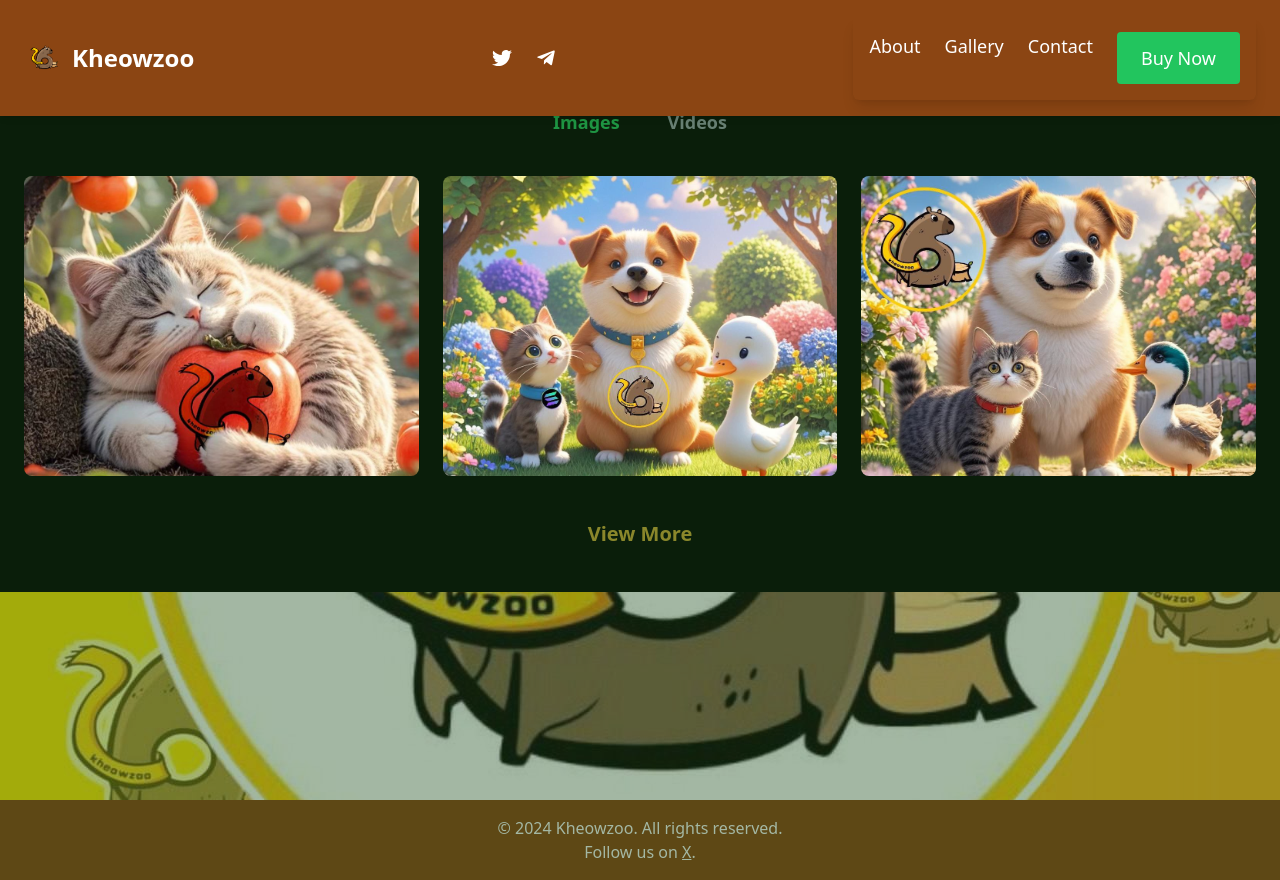
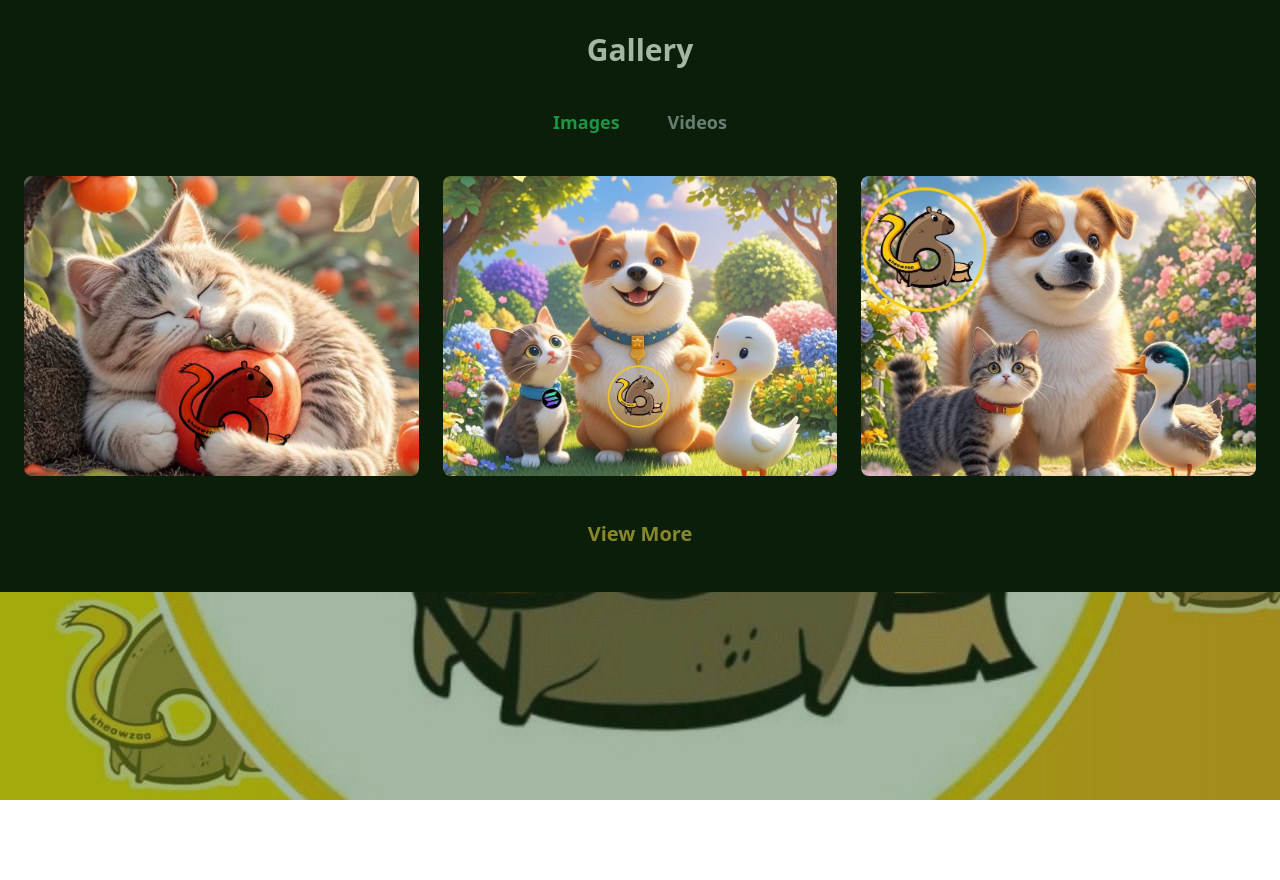
Before and after one commit to dylonluo/kheowzoo, a Next.js app: page /gallery in a window 1280 px wide. After the commit the page ends 800 px from the top, so only its background shows below. Built offline with nearby package versions, Linux system fonts and the light colour scheme.

Commit message:
fix header view

```diff
--- a/app/layout.tsx
+++ b/app/layout.tsx
@@ -1,7 +1,7 @@
 import type { Metadata } from "next";
 import localFont from "next/font/local";
-import Header from "./components/Header";
-import Footer from "./components/Footer";
+//import Header from "./components/Header";
+//import Footer from "./components/Footer";
 import "./globals.css";
 
 const geistSans = localFont({
@@ -57,9 +57,9 @@ export default function RootLayout({
       <body
         className={`${geistSans.variable} ${geistMono.variable} antialiased`}
       >
-        <Header />
+
         <main className="min-h-screen">{children}</main>
-        <Footer />
+
       </body>
     </html>
   );
--- a/app/page.tsx
+++ b/app/page.tsx
@@ -1,14 +1,17 @@
 //import Image from "next/image";
 
+import Footer from "./components/Footer";
+import Header from "./components/Header";
 import Hero from "./components/Hero";
 
 export default function Home() {
   return (
     <div className="">
+      <Header />
       <main className="flex flex-col gap-8 row-start-2 items-center sm:items-start">
        <Hero />
       </main>
-
+      <Footer />
     </div>
   );
 }
```
